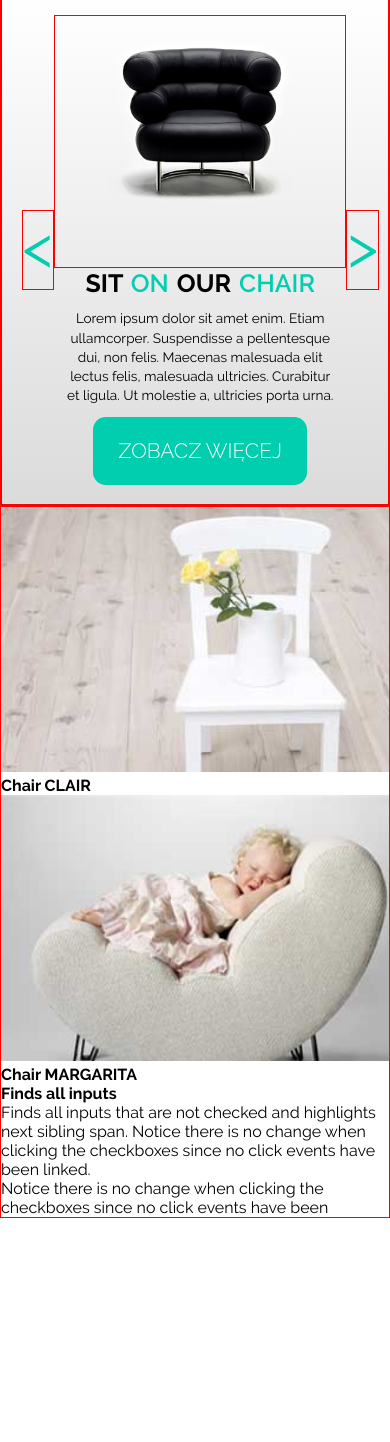
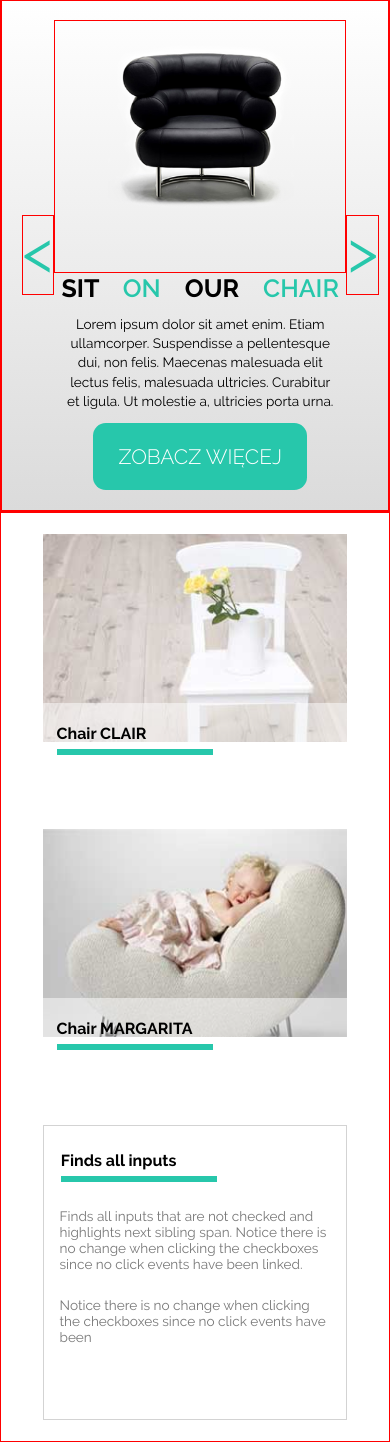
Before and after one commit to aszanca/Projekt-Sit_On_Chair, a website: page index.html in a window 390 px wide. Shown: the part 54-1496 px from the top of the page. Before the commit the page ends 1272 px from the top, so only its background shows below. Drawn offline with Linux system fonts and the light colour scheme.

Commit message:
zrobione section z product boxami dla mobile

```diff
--- a/index.html
+++ b/index.html
@@ -74,22 +74,20 @@
 
 
   <div class="main_width">
-    <section>
-      <div class="productbox">
-        <div class="product_name_box">
-          <img src="images/box1_img.jpg">
-          <h4>Chair <span class="uppercase">Clair</span></h4>
+    <section class="product_boxes">
+      <div class="product_box product_box1">
+        <div class="product_name_box product_name_box1">
         </div>
       </div>
-      <div class="productbox">
-        <div class="product_name_box">
-          <img src="images/box2_img.jpg">
-          <h4>Chair <span class="uppercase">Margarita</span></h4>
+      <div class="product_box product_box2">
+        <div class="product_name_box product_name_box2">
         </div>
       </div>
 
-      <div class="textbox">
+      <div class="text_box">
+        <div class="text_box_title">
         <h4>Finds all inputs</h4>
+        </div>
         <p>
           Finds all inputs that are not checked and highlights next sibling span. Notice there is no change when clicking the checkboxes since no click events have been linked.
         </p>
--- a/scss/main.scss
+++ b/scss/main.scss
@@ -125,16 +125,25 @@
 	font-style: italic;
 }
 
+
+$colors: (
+	mainColor: #27c7ab,
+	pricingBackground: #f9f9f9,
+	lightFontColor: #c2c2c2,
+	darkFontColor: #787878,
+
+);
+
 * {
 	padding: 0;
 	margin: 0;
 	box-sizing: border-box;
-}
+};
 
 img {
 	width: 100%;
 	height: auto;
-}
+};
 
 body {
 	font-family: 'Raleway', Helvetica, sans-serif;
@@ -145,7 +154,7 @@ body {
 		width: 100vw;
 
 		.green_word {
-			color: #01CEAF;
+			color: map-get($colors, mainColor);
 			font-weight: 600;
 		}
 	}
@@ -156,26 +165,26 @@ body {
 	background-color: black;
 	width: 100vw;
 	color: white;
-	font-size: 14px;
-	height: 45px;
+	font-size: 0.875rem;
+	height: 6vh;
 	display: flex;
 	align-items: center;
 	justify-content: space-between;
 
 	.logo {
-		margin-left: 20px;
+		margin-left: 3vh;
 	}
 
 	.main_menu {
 		list-style-type: none;
-		height: 20px;
+		height: 3vh;
 		display: flex;
 		align-items: center;
-		margin-right: 20px;
+		margin-right: 3vh;
 		padding: 0;
 
 		> li {
-			padding: 5px;
+			padding: 0.7vh;
 			position: relative;
 
 			&:hover {
@@ -186,7 +195,7 @@ body {
 
 			a {
 				display: block;
-				padding: 5px, 10px;
+				padding: 1vh, 2vw;
 				text-decoration-line: none;
 
 				&:link {
@@ -207,12 +216,12 @@ body {
 				background-color: #000;
 				position: absolute;
 				display: none;
-				margin-top: 27px;
+				margin-top: 4vh;
 				margin-left: -25px;
-				padding: 14px 14px 10px;
-				font-size: 16px;
+				padding: 2vh 2.5vw 2vh;
+				font-size: 1rem;
 				list-style-type: none;
-				line-height: 26px;
+				line-height: 1.625rem;
 				font-weight: 100;
 
 				&:before {
@@ -221,12 +230,12 @@ body {
 					width: 0;
 					height: 0;
 					border-color: transparent transparent #000 transparent;
-					border-width: 0 9px 11px 9px;
+					border-width: 0 2.5vw 3vw 2.5vw;
 					border-style: solid;
-					top: -15px;
+					top: -2.3vh;
 					left: 50%;
-					margin-left: -10px;
-					margin-top: 5px;
+					margin-left: -2vw;
+					margin-top: 1vh;
 				}
 
 				a {
@@ -248,7 +257,7 @@ body {
 	padding: 5vw;
 
 	.slider_arrow {
-		color: #01CEAF;
+		color: map-get($colors, mainColor);
 		font-size: 3.75rem;
 		height: 5rem;
 		border: 1px solid red;
@@ -278,8 +287,8 @@ body {
 
 			h2 {
 				text-transform: uppercase;
-				font-size: 25px;
-				word-spacing: 2px;
+				font-size: 1.5625rem;
+				word-spacing: 1.125rem;
 			}
 
 			.slider_text {
@@ -295,7 +304,7 @@ body {
 				align-items: center;
 
 				.button {
-					background-color: #01CEAF;
+					background-color: map-get($colors, mainColor);
 					border-radius: 0.8rem;
 					width: 55vw;
 					height: 8vh;
@@ -313,39 +322,86 @@ body {
 // Slider END
 
 // Product boxes START
+.product_boxes {
+	display: flex;
+	flex-direction: column;
+	justify-content: center;
+	align-items: center;
 
-.product_box {
+	.product_box {
+		height: 30vh;
+		width: 78vw;
+		background-repeat: no-repeat;
+		background-size: contain;
+		margin: 2.5vh;
+		display: flex;
+		align-items: flex-end;
+	}
+		.product_box1 {
+		background-image: url("../../images/box1_img.jpg");
+		}
 
-  height: 30vh;
-  width: 80vw;
-  margin: 5vw;
-}
+		.product_box2 {
+		background-image: url("../../images/box2_img.jpg");
+		}
+		.product_name_box {
+			width: 100%;
+			height: 8vh;
+			padding: 2.5vh 0 0 3.5vw;
+			background-color: rgba(255, 255, 255, 0.5);
+			display: flex;
+			align-content: center;
+			margin: 0 0 2vh 0;
+		}
 
-#productbox2 {
+		.product_name_box1 {
 
-  height: 265px;
-  width: 380px;
-  background-size: cover;
-  float: left;
-  margin: 30px 0 50px 0;
-}
+			&::after {
+				content: "Chair CLAIR";
+				font-weight: bold;
+				font-size: 1rem;
+				width: 40vw;
+				height: 3vh;
+				border-bottom: 0.4rem solid map-get($colors, mainColor);
+				}
+			}
 
-#textbox {
-  height: 290px;
-  width: 375px;
-  border: 1px solid lightgrey;
-  margin: 30px 75px 50px 0;
-  float: right;
-  padding: 5px 20px;
-  box-sizing: border-box;
-}
+				.product_name_box2 {
 
-#textbox_name {
-  border-bottom: 8px solid #01CEAF;
-  width: 160px;
-  padding: 25px 0 0 0;
-  position: absolute;
-}
+					&::after {
+						content: "Chair MARGARITA";
+						font-weight: bold;
+						font-size: 1rem;
+						width: 40vw;
+						height: 3vh;
+						border-bottom: 0.4rem solid map-get($colors, mainColor);
+						}
+			}
+			.text_box {
+				height: 35vh;
+				width: 78vw;
+				margin: 2.5vh;
+				display: flex;
+				flex-direction: column;
+				border: 0.065rem solid lightgrey;
+
+				.text_box_title {
+					width: 40vw;
+					height: 3vh;
+					padding: 1vh 0 3vh 0;
+					margin: 2vh;
+					border-bottom: 0.4rem solid map-get($colors, mainColor);
+					}
+
+					p {
+					font-size: 0.85rem;
+					color: map-get($colors, darkFontColor);
+					padding: 1vh 4vw 2vh 4vw;
+					}
+				}
+			}
+
+
 
 #firstp {
   position: absolute;
@@ -365,27 +421,6 @@ body {
   color: grey;
   line-height: 25px;
 }
-
-.productname {
-  border-bottom: 8px solid #01CEAF;
-  width: 160px;
-  padding: 20px 0 0 0;
-  position: absolute;
-  margin: 0 0 0 15px;
-}
-
-.uppercase {
-  text-transform: uppercase;
-}
-
-.transparentbox {
-  width: 380px;
-  height: 70px;
-  background-color: rgba(255, 255, 255, 0.5);
-  position: absolute;
-  margin: 175px 0 0 0;
-}
-
 
 
 
```
Also changed, not shown: assets/css/main.css.
